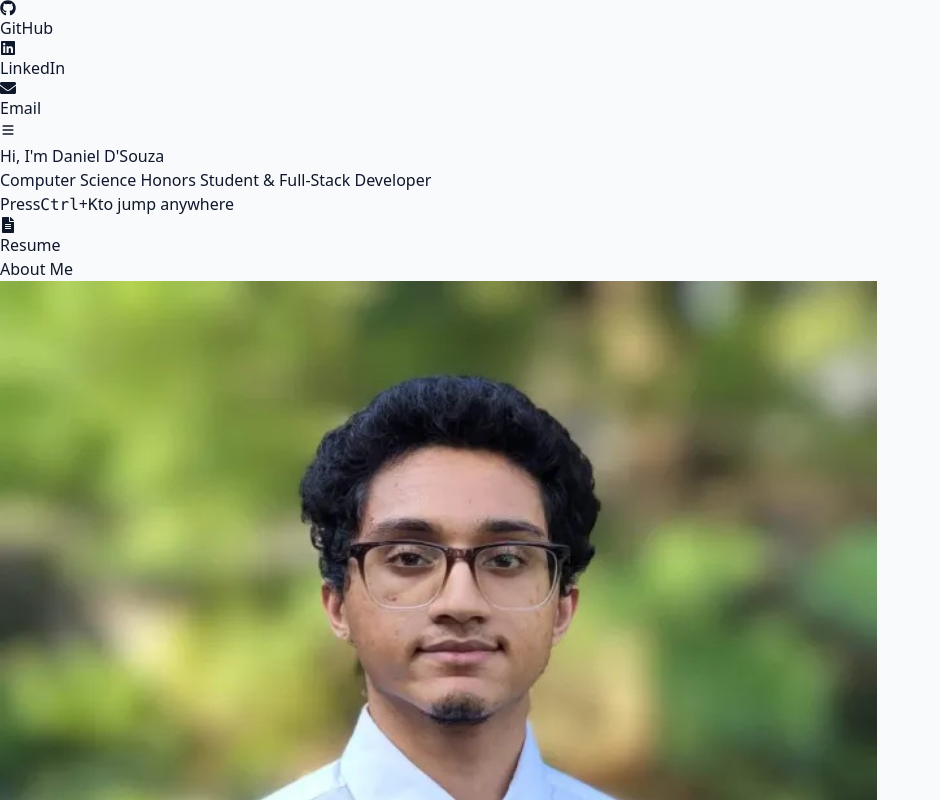
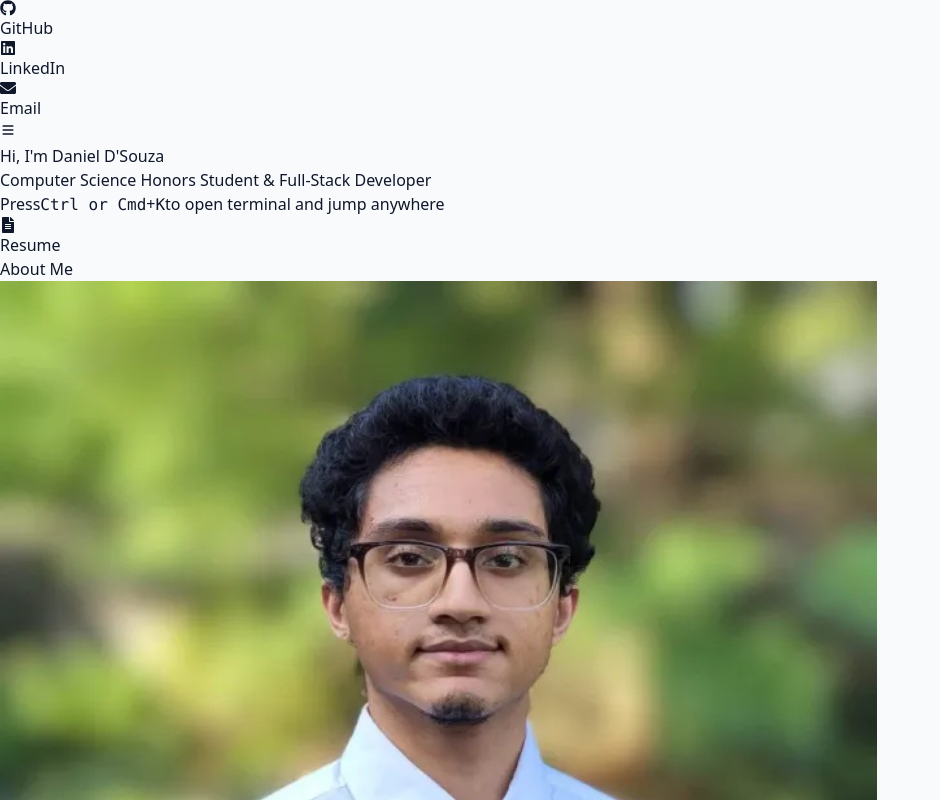
Before and after one commit to dsdsouza/dsdsouza.github.io, a React (Vite) app: page / in a window 1280 px wide. Shown: the top 800 px of the page, without its empty margins (0-940 px from the left). Built offline with nearby package versions, Linux system fonts and the light colour scheme.

Commit message:
make command pallete global

```diff
--- a/src/App.jsx
+++ b/src/App.jsx
@@ -24,7 +24,11 @@ import VolunteerSystem from './Projects/VolunteerSystem';
 export default function App() {
   return (
     <div className="min-h-screen bg-slate-50 font-sans selection:bg-slate-900 selection:text-white">
+      {/* Navbar sits globally on all pages */}
       <Navbar />
+
+      {/* CommandPalette sits globally so Ctrl+K / Cmd+K works everywhere */}
+      <CommandPalette />
 
       {/* The Routes component handles switching pages */}
       <Routes>
@@ -37,7 +41,6 @@ export default function App() {
             <Experience />
             <Projects />
             <Resume />
-            <CommandPalette />
           </main>
         } />
 
@@ -53,7 +56,7 @@ export default function App() {
       </Routes>
 
       <footer className="border-t border-slate-200 py-8 text-center text-sm text-slate-500">
-        <p>© {new Date().getFullYear()} Daniel D'Souza. Built for GitHub Pages.</p>
+        <p>© {new Date().getFullYear()} Daniel D'Souza.</p>
       </footer>
     </div>
   );
--- a/src/components/CommandPalette.jsx
+++ b/src/components/CommandPalette.jsx
@@ -21,7 +21,7 @@ export default function CommandPalette() {
 
   const initialHistory = [
     { type: 'output', text: 'Welcome to the Portfolio Terminal v1.1.0' },
-    { type: 'output', text: '💡 Tip: Type "help" or use [TAB] to auto-complete directory paths/files.' },
+    { type: 'output', text: 'Tip: Type "help" or use [TAB] to auto-complete directory paths/files.' },
     { type: 'output', text: 'Type "ls" to see available files or sections in your current directory.' },
   ];
 
--- a/src/components/Hero.jsx
+++ b/src/components/Hero.jsx
@@ -15,10 +15,10 @@ export default function Hero() {
       <div className="flex flex-wrap items-center justify-center gap-4">
         <div className="inline-flex items-center bg-slate-100 border border-slate-300 px-4 py-2 rounded-lg text-sm text-slate-700 shadow-sm">
           <span>Press</span>
-          <kbd className="bg-white border border-slate-300 px-2 py-0.5 rounded mx-1.5 font-mono text-xs shadow-inner">Ctrl</kbd>
+          <kbd className="bg-white border border-slate-300 px-2 py-0.5 rounded mx-1.5 font-mono text-xs shadow-inner">Ctrl or Cmd</kbd>
           <span>+</span>
           <kbd className="bg-white border border-slate-300 px-2 py-0.5 rounded mx-1.5 font-mono text-xs shadow-inner">K</kbd>
-          <span>to jump anywhere</span>
+          <span>to open terminal and jump anywhere</span>
         </div>
 
         <a
```
